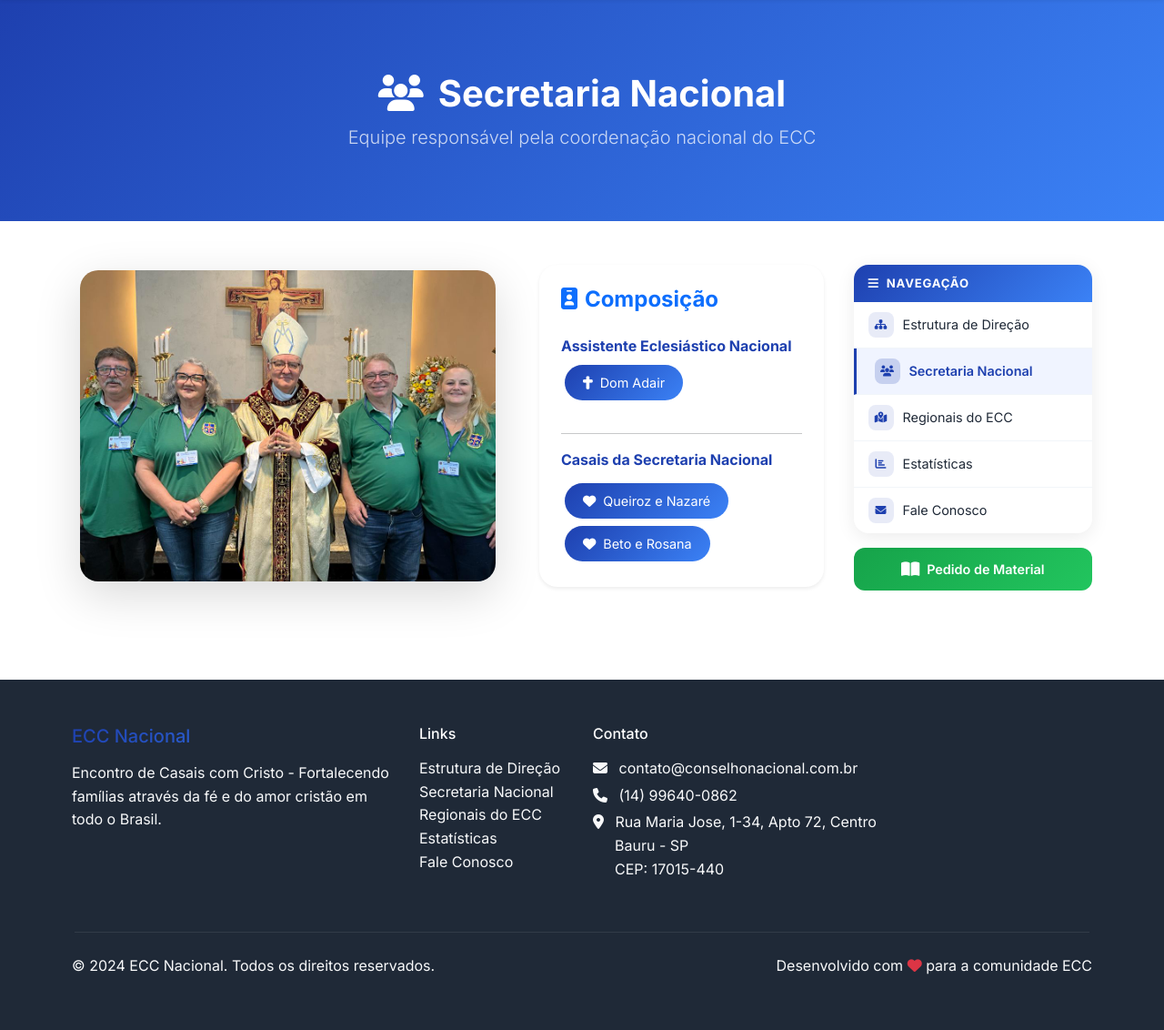
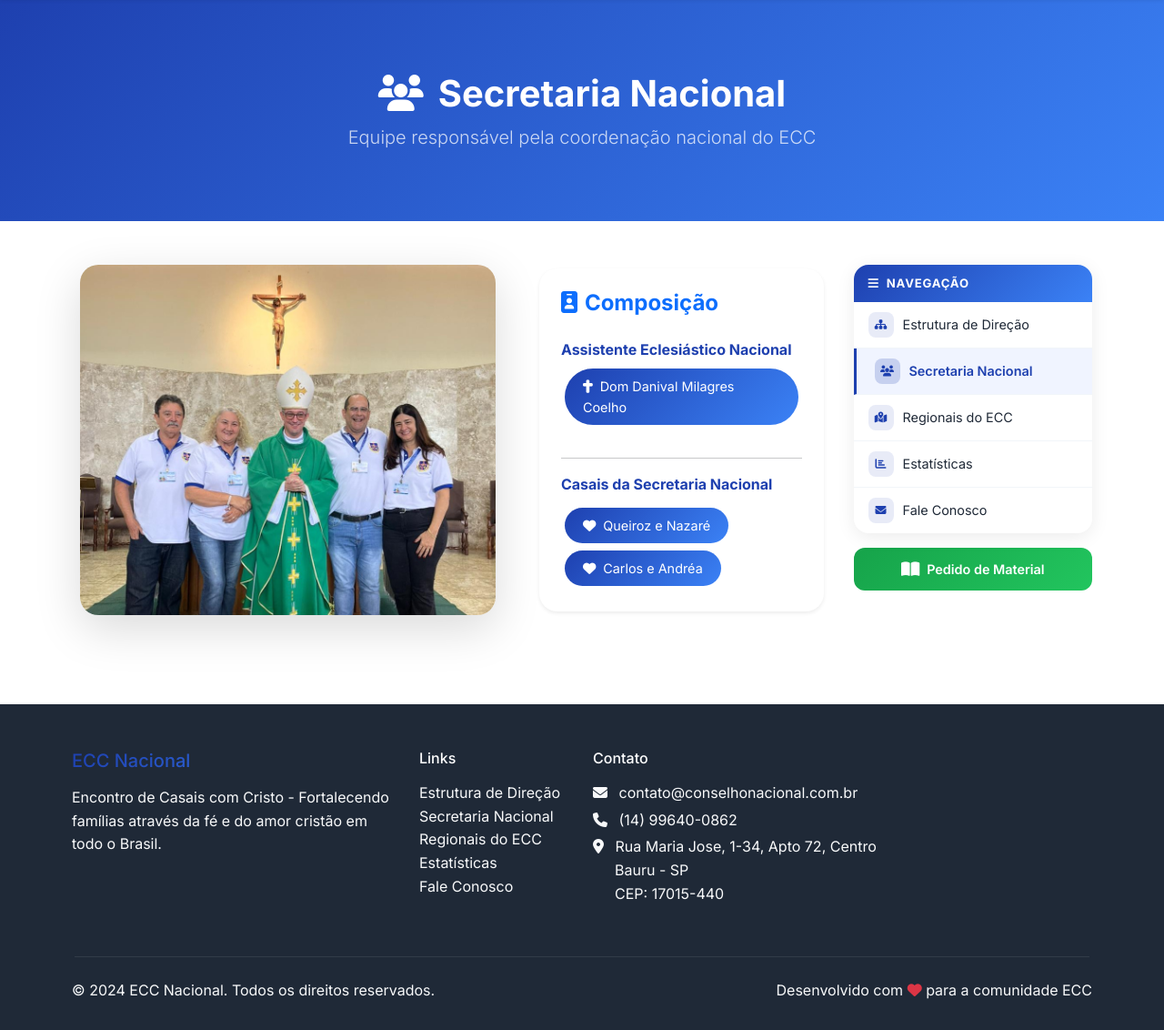
Before and after one commit to thyagobrejao/eccnacional_python, a Django app: page /secretaria-nacional/ in a window 1280 px wide. Shown: the part 65-1197 px from the top of the page at 91% size. Before the commit the page ends 1136 px from the top, so only its background shows below. Run offline with Django 5.2, Linux system fonts and the light colour scheme; parts of the project's set-up code (start-up, migrations or seed data) failed here and were passed over.

Commit message:
feat: update secretariat image and personnel for the 2026 term

```diff
--- a/blog/templates/blog/secretaria.html
+++ b/blog/templates/blog/secretaria.html
@@ -46,7 +46,7 @@
         <div class="col-lg-9">
             <div class="row g-5 align-items-center">
                 <div class="col-lg-7 text-center">
-                    <img src="{% static 'assets/img/secretaria-2023.jpeg' %}"
+                    <img src="{% static 'assets/img/secretaria-2026.jpeg' %}"
                          alt="Secretaria Nacional do ECC"
                          class="secretaria-photo img-fluid">
                 </div>
@@ -57,13 +57,13 @@
                         </h4>
                         <div class="mb-3">
                             <p class="role-label mb-1">Assistente Eclesiástico Nacional</p>
-                            <span class="member-badge"><i class="fas fa-cross me-2"></i>Dom Adair</span>
+                            <span class="member-badge"><i class="fas fa-cross me-2"></i>Dom Danival Milagres Coelho</span>
                         </div>
                         <hr>
                         <div>
                             <p class="role-label mb-2">Casais da Secretaria Nacional</p>
                             <span class="member-badge"><i class="fas fa-heart me-2"></i>Queiroz e Nazaré</span>
-                            <span class="member-badge"><i class="fas fa-heart me-2"></i>Beto e Rosana</span>
+                            <span class="member-badge"><i class="fas fa-heart me-2"></i>Carlos e Andréa</span>
                         </div>
                     </div>
                 </div>
```
Also changed, not shown: static/assets/img/secretaria-2026.jpeg (added).
